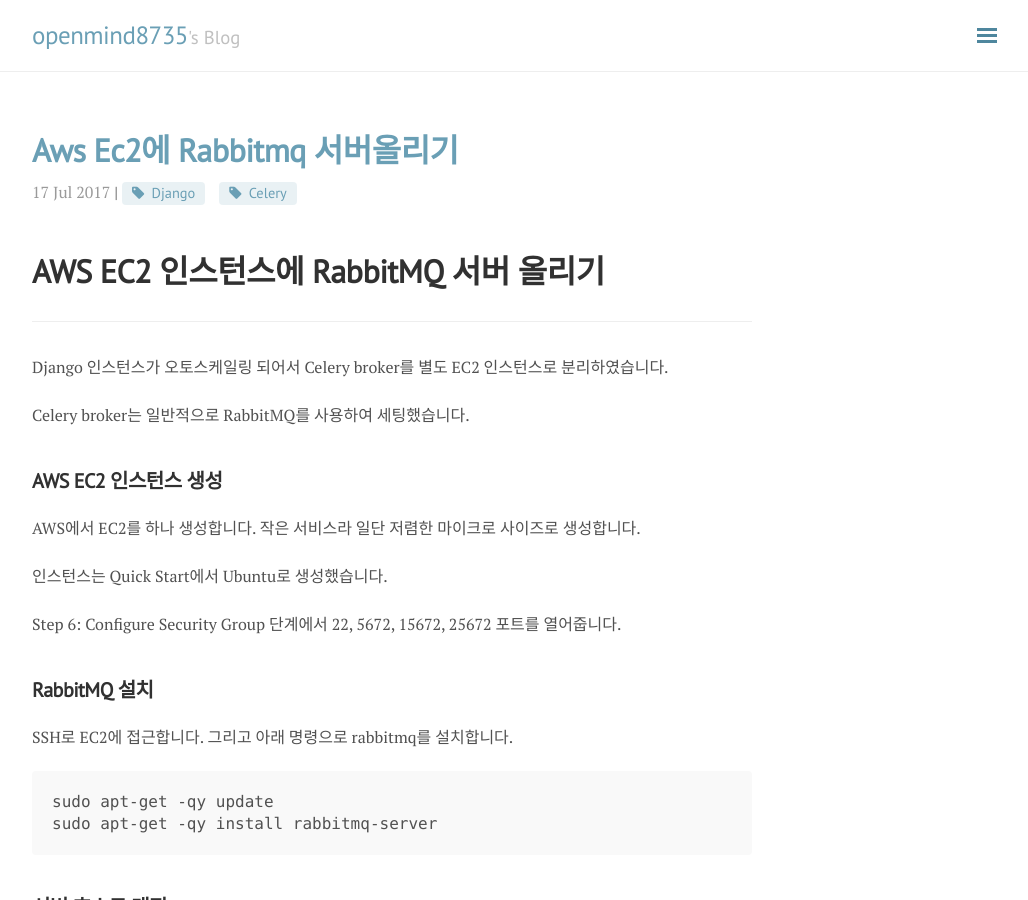
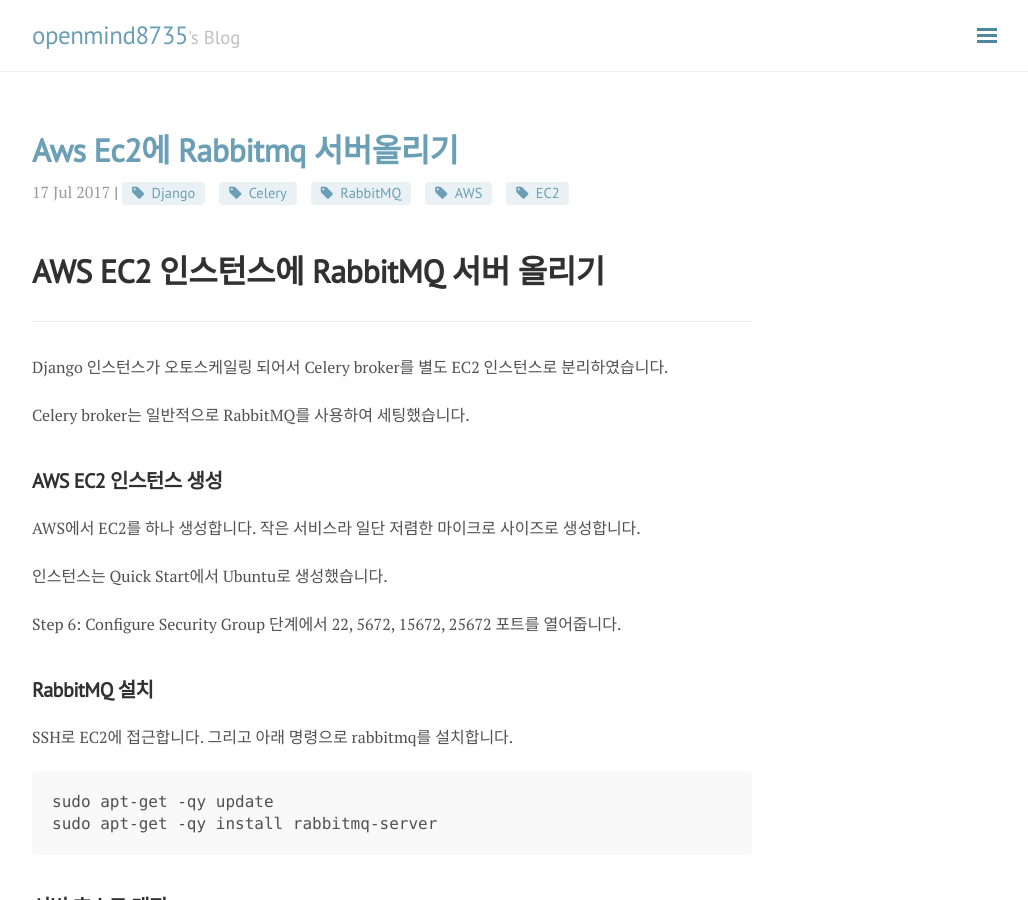
Before and after one commit to byunghyunpark/byunghyunpark.github.io, a Jekyll site: the page built from _posts/2017-07-17-AWS-EC2에-RabbitMQ-서버올리기.markdown, in a window 1280 px wide and 900 px high. Shown: the whole window, without its empty margins (248-1276 px from the left). Built offline with Jekyll 4.4.1, drawn with Linux system fonts in a browser that asks for light colours; nearby versions of some CDN libraries; comment, search, counter and statistics services are not loaded.

Commit message:
Edit a post

```diff
--- a/_posts/2017-07-17-AWS-EC2에-RabbitMQ-서버올리기.markdown
+++ b/_posts/2017-07-17-AWS-EC2에-RabbitMQ-서버올리기.markdown
@@ -2,7 +2,7 @@
 layout: post
 comments: true
 categories: AWS Rabbitmq
-tags: Django Celery
+tags: Django Celery RabbitMQ AWS EC2
 ---
 
 # AWS EC2 인스턴스에 RabbitMQ 서버 올리기
```
